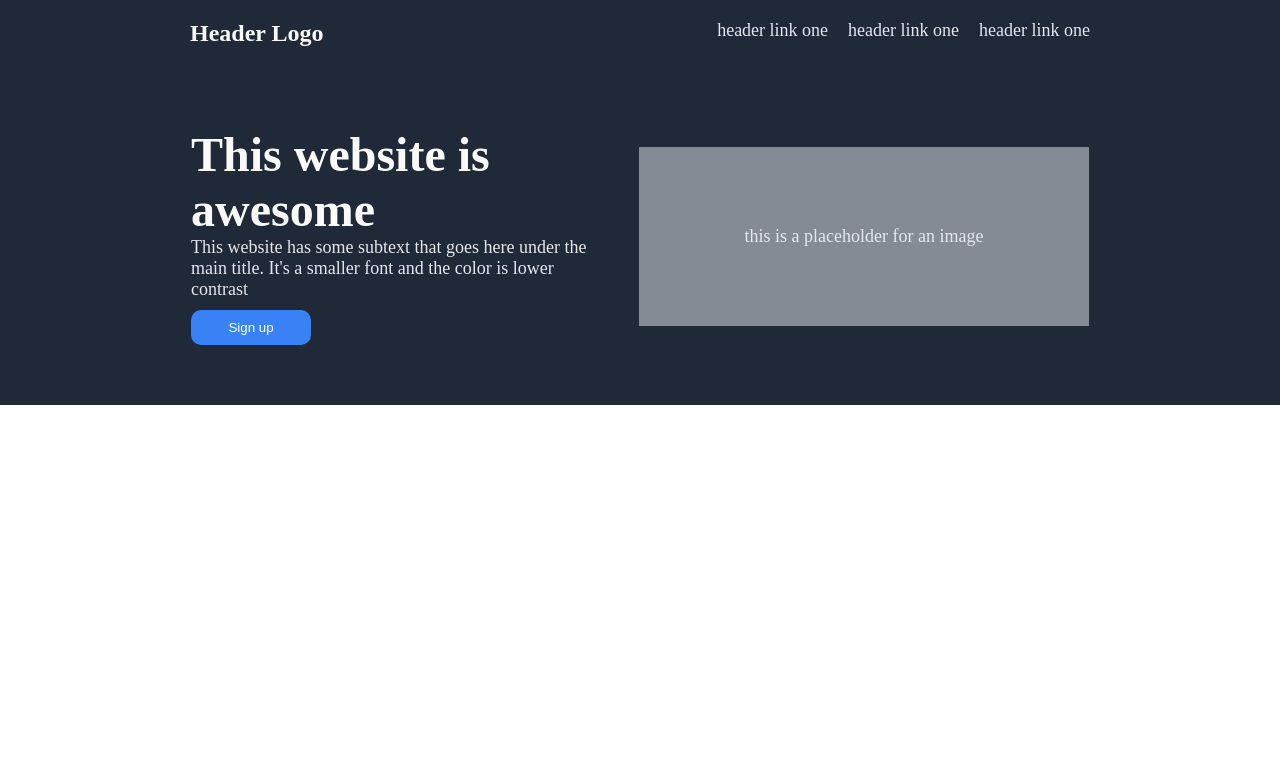
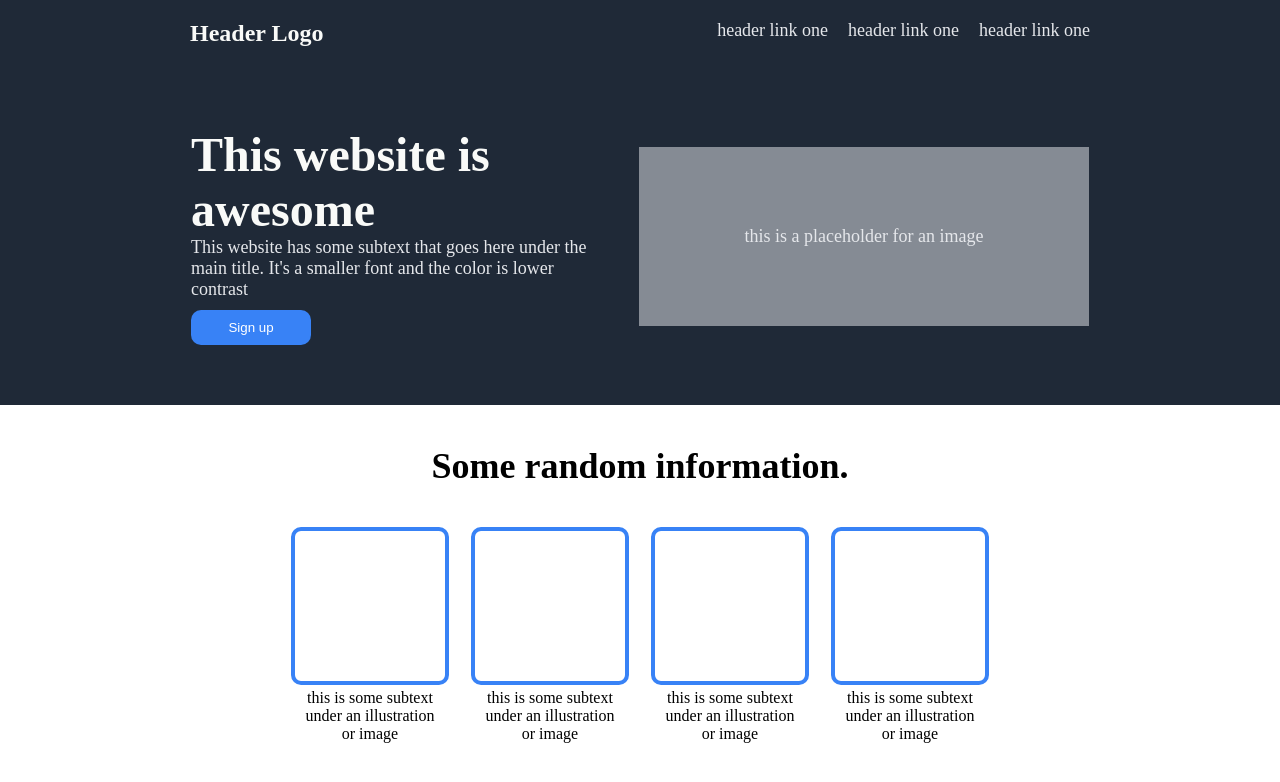
Before and after one commit to Vitholu/simple-landing-page, a plain HTML site: page index.html in a window 1280 px wide. Drawn offline with Linux system fonts and the light colour scheme.

Commit message:
Add products section

```diff
--- a/index.html
+++ b/index.html
@@ -37,7 +37,35 @@
 			</div>
 		</div>
 
-		<div class="products"></div>
+		<div class="products">
+			<h2 class="title-products">Some random information.</h2>
+			<div class="products-container">
+				<div class="product-wrapper">
+					<div class="square"></div>
+					<p class="info-product">
+						this is some subtext under an illustration or image
+					</p>
+				</div>
+				<div class="product-wrapper">
+					<div class="square"></div>
+					<p class="info-product">
+						this is some subtext under an illustration or image
+					</p>
+				</div>
+				<div class="product-wrapper">
+					<div class="square"></div>
+					<p class="info-product">
+						this is some subtext under an illustration or image
+					</p>
+				</div>
+				<div class="product-wrapper">
+					<div class="square"></div>
+					<p class="info-product">
+						this is some subtext under an illustration or image
+					</p>
+				</div>
+			</div>
+		</div>
 		<div class="quotes"></div>
 		<div class="cta"></div>
 		<div class="footer"></div>
--- a/styles.css
+++ b/styles.css
@@ -86,3 +86,49 @@ a {
 	color: #fff;
 	border-radius: 10px;
 }
+
+/* Product Info Section */
+
+.products {
+	display: flex;
+	flex-direction: column;
+	justify-content: center;
+	align-items: center;
+	margin: auto;
+	width: 800px;
+}
+
+.title-products {
+	font-size: 36px;
+	font-weight: bolder;
+	padding: 40px;
+}
+
+.products-container {
+	display: flex;
+	align-items: center;
+	justify-content: center;
+	gap: 30px;
+}
+
+.product-wrapper {
+	display: flex;
+	flex-direction: column;
+	justify-content: center;
+	align-items: center;
+	width: 150px;
+	height: auto;
+}
+
+.square {
+	width: 150px;
+	height: 150px;
+	border: 4px solid #3882f6;
+	border-radius: 10px;
+}
+
+.info-product {
+	width: 130px;
+	margin-top: 4px;
+	text-align: center;
+}
```
